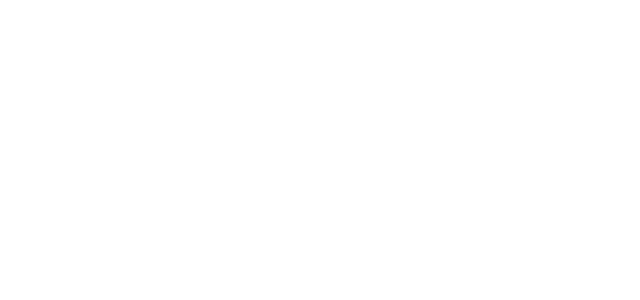
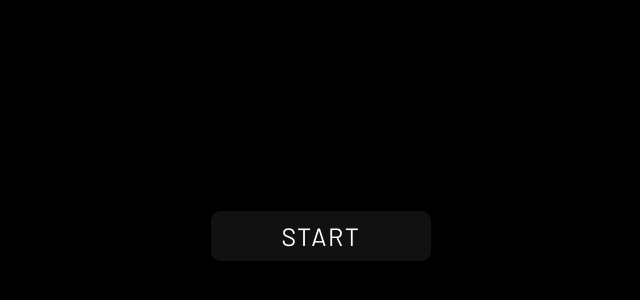
Before and after one commit to GenosseK/projects-bundle, a React (Create React App) app: page /picture-in-picture in a window 1280 px wide. Shown: the part 164-464 px from the top of the page, without its empty margins (319-959 px from the left). Built offline with nearby package versions, Linux system fonts and the light colour scheme.

Commit message:
Picture-in-Picture

```diff
--- a/src/components/App/App.js
+++ b/src/components/App/App.js
@@ -2,7 +2,7 @@ import QuoteGenerator from '../Quote-generator/Quote-generator';
 import { Navigate, Route, Routes, useNavigate } from "react-router-dom";
 import './App.css';
 import InfiniteScroll from '../Infinite-scroll/Infinite-scroll';
-import PictureInPicture from '../Pictire-in-Picture/Pictire-in-Picture';
+import PictureInPicture from '../Picture-in-Picture/Picture-in-Picture';
 
 function App() {
   return (
--- a/src/components/Pictire-in-Picture/Pictire-in-Picture.js
+++ /dev/null
@@ -1,13 +0,0 @@
-import './Pictire-in-Picture.css';
-
-function PictureInPicture() {
-    return(
-        <main>
-            <section className='picture-in-picture'>
-
-            </section>
-        </main>
-    )
-}
-
-export default PictureInPicture;
--- /dev/null
+++ b/src/components/Picture-in-Picture/Picture-in-Picture.css
@@ -0,0 +1,71 @@
+.picture-in-picture {
+    min-height: 100vh;
+    display: flex;
+    flex-direction: row;
+    justify-content: center;
+    align-items: center;
+    background: #000;
+}
+
+.button__start-video {
+    width: 220px;
+    height: 50px;
+    border: none;
+    outline: none;
+    color: #fff;
+    background: #111;
+    cursor: pointer;
+    position: relative;
+    z-index: 0;
+    border-radius: 10px;
+    font-family: 'Barlow', 'sans-serif';
+    font-size: 25px;
+    letter-spacing: 1.5px;
+}
+
+.button__start-video:before {
+    content: '';
+    background: linear-gradient(45deg, #ff0000, #ff7300, #fffb00, #48ff00, #00ffd5, #002bff, #7a00ff, #ff00c8, #ff0000);
+    position: absolute;
+    top: -2px;
+    left:-2px;
+    background-size: 400%;
+    z-index: -1;
+    filter: blur(5px);
+    width: calc(100% + 4px);
+    height: calc(100% + 4px);
+    animation: glowing 20s linear infinite;
+    opacity: 0;
+    transition: opacity .3s ease-in-out;
+    border-radius: 10px;
+}
+
+.button__start-video:active {
+    color: #000
+}
+
+.button__start-video:active:after {
+    background: transparent;
+}
+
+.button__start-video:hover:before {
+    opacity: 1;
+}
+
+.button__start-video:after {
+    z-index: -1;
+    content: '';
+    position: absolute;
+    width: 100%;
+    height: 100%;
+    background: #111;
+    left: 0;
+    top: 0;
+    border-radius: 10px;
+}
+
+@keyframes glowing {
+    0% { background-position: 0 0; }
+    50% { background-position: 400% 0; }
+    100% { background-position: 0 0; }
+}
--- /dev/null
+++ b/src/components/Picture-in-Picture/Picture-in-Picture.js
@@ -0,0 +1,50 @@
+import React, { useRef, useState } from "react";
+import "./Picture-in-Picture.css";
+
+function PictureInPicture() {
+  const videoRef = useRef(null);
+  const [isReady, setIsReady] = useState(false);
+
+  const startPictureInPicture = () => {
+    setIsReady(true);
+
+    navigator.mediaDevices
+      .getDisplayMedia()
+      .then((mediaStream) => {
+        videoRef.current.srcObject = mediaStream;
+        videoRef.current.onloadedmetadata = () => {
+          videoRef.current.play().then(() => {
+            // Start Picture-in-Picture if the browser supports it
+            if (document.pictureInPictureEnabled) {
+              videoRef.current.requestPictureInPicture();
+            }
+          });
+        };
+      })
+      .catch((error) => {
+        console.error("Error when using Picture-in-Picture:", error);
+      })
+      .finally(() => {
+        setIsReady(false);
+      });
+  };
+
+  return (
+    <main>
+      <section className="picture-in-picture">
+        <video ref={videoRef} controls height="360" width="640" hidden></video>
+        <div className="button__container">
+          <button
+            className="button__start-video"
+            type="button"
+            onClick={startPictureInPicture}
+          >
+            {isReady ? "Starting..." : "START"}
+          </button>
+        </div>
+      </section>
+    </main>
+  );
+}
+
+export default PictureInPicture;
--- a/src/vendor/fonts.css
+++ b/src/vendor/fonts.css
@@ -11,3 +11,10 @@
     font-weight: 400;
     src: url(fonts/BebasNeue-Regular.ttf) format('truetype');
 }
+
+@font-face {
+    font-family: 'Barlow';
+    font-style: normal;
+    font-weight: 400;
+    src: url(fonts/Barlow-Regular.ttf) format('truetype');
+}
```
Also changed, not shown: src/components/Pictire-in-Picture/Pictire-in-Picture.css (deleted), src/vendor/fonts/Barlow-Regular.ttf (added).
